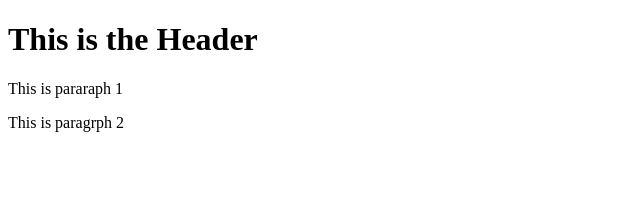
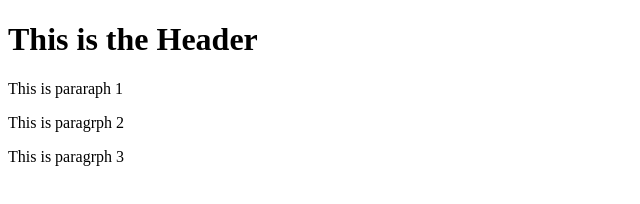
Before and after one commit to amna74670/bootstrap3, a plain HTML site: page index.html in a window 1280 px wide. Shown: the whole page, without its empty margins (0-640 px from the left). Drawn offline with Linux system fonts and the light colour scheme.

Commit message:
fourth commit

```diff
--- a/index.html
+++ b/index.html
@@ -8,5 +8,6 @@
     <h1>This is the Header</h1>
     <p>This is pararaph 1</p>
     <p>This is paragrph 2</p>
+    <p>This is paragrph 3</p>
   </body>
 </html>
```
